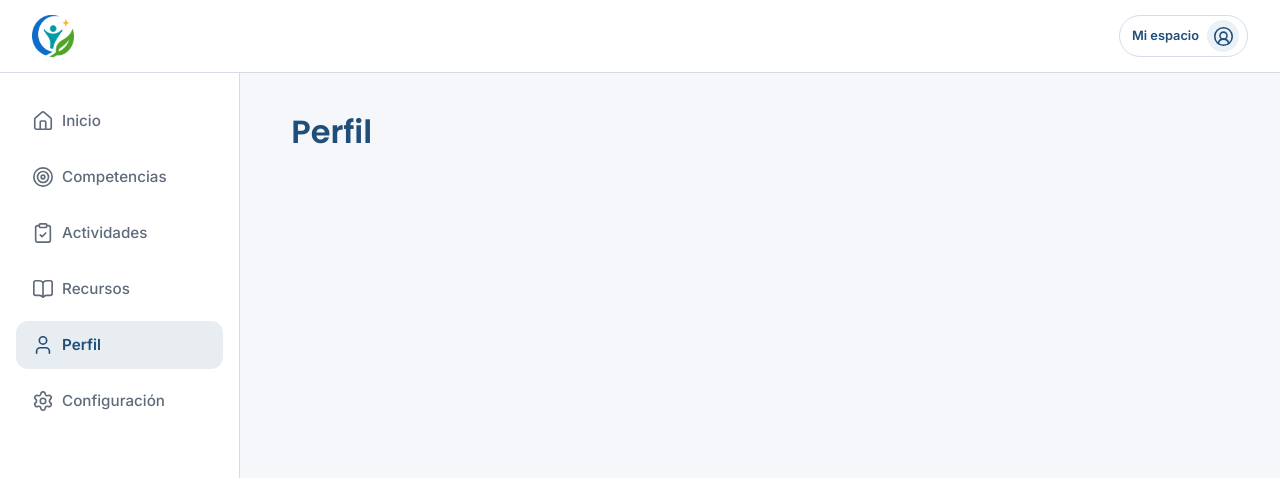
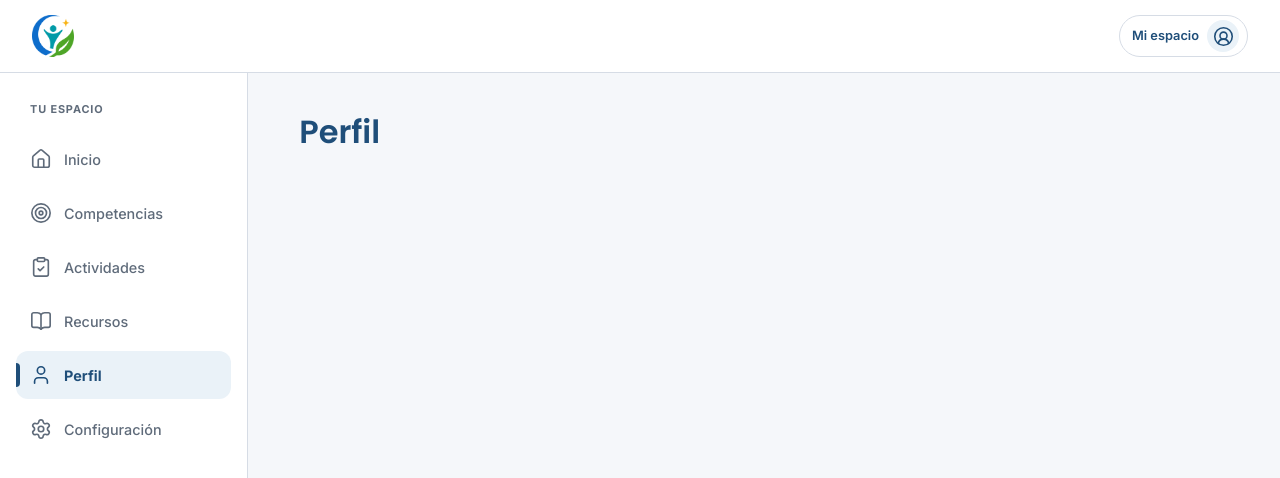
Before and after one commit to Pepealdana/ORENZA, a React (Vite) app: page /estudiante/perfil in a window 1280 px wide. Shown: the top 478 px of the page. Built offline with nearby package versions, Linux system fonts and the light colour scheme.

Commit message:
style: refine responsive student navigation shell

```diff
--- a/src/components/layout/Sidebar/Sidebar.module.css
+++ b/src/components/layout/Sidebar/Sidebar.module.css
@@ -5,33 +5,27 @@
 .navigation {
   display: flex;
   flex-direction: column;
-  gap: var(--space-1);
+  gap: 6px;
 }
 
 .link {
+  position: relative;
   display: flex;
   align-items: center;
-  gap: var(--space-1);
-
+  gap: 12px;
   min-height: 48px;
-  padding: 0 var(--space-2);
-
+  padding: 0 14px;
   border-radius: var(--radius-button);
-
   color: var(--color-gray-dark);
-
-  font-family: var(--font-body);
-  font-size: 0.95rem;
+  font-size: 0.9rem;
   font-weight: 500;
-
-  transition:
-    background-color var(--transition-fast),
-    color var(--transition-fast);
+  transition: background-color var(--transition-fast), color var(--transition-fast), transform var(--transition-fast);
 }
 
 .link:hover {
-  background-color: var(--color-gray-light);
+  background: var(--color-gray-light);
   color: var(--color-primary);
+  transform: translateX(2px);
 }
 
 .link:focus-visible {
@@ -40,22 +34,39 @@
 }
 
 .active {
-  background-color: rgba(31, 78, 121, 0.1);
+  background: var(--color-primary-soft);
   color: var(--color-primary);
-  font-weight: 600;
+  font-weight: 700;
+}
+
+.active::before {
+  content: "";
+  position: absolute;
+  left: 0;
+  width: 4px;
+  height: 24px;
+  border-radius: 0 4px 4px 0;
+  background: var(--color-primary);
 }
 
 @media (min-width: 1024px) {
   .sidebar {
     display: block;
-
-    width: 240px;
-    min-width: 240px;
+    width: var(--sidebar-width);
+    min-width: var(--sidebar-width);
     min-height: calc(100vh - var(--header-height-desktop));
-
     padding: var(--space-3) var(--space-2);
-
-    background-color: var(--color-white);
+    background: var(--color-white);
     border-right: 1px solid var(--color-gray-medium);
   }
+
+  .navigation::before {
+    content: "TU ESPACIO";
+    display: block;
+    padding: 4px 14px 12px;
+    color: var(--color-gray-dark);
+    font-size: 0.68rem;
+    font-weight: 700;
+    letter-spacing: 0.08em;
+  }
 }
```
